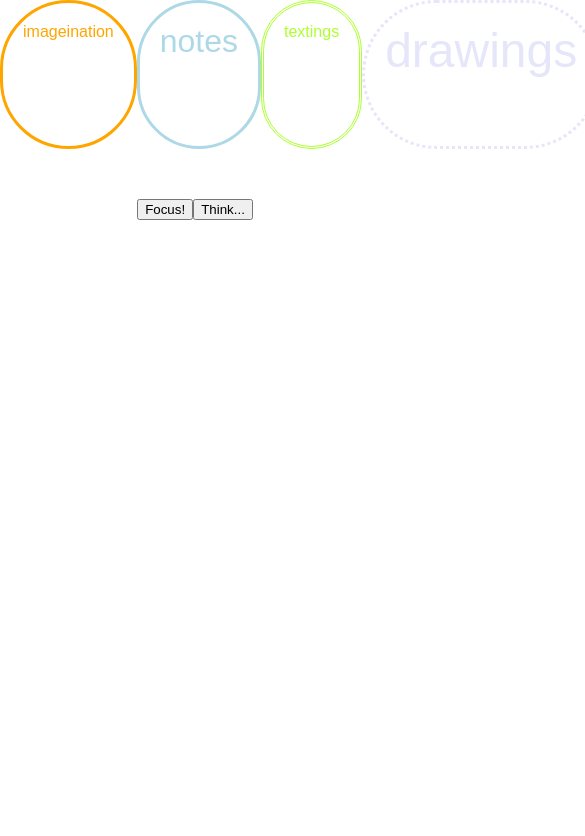
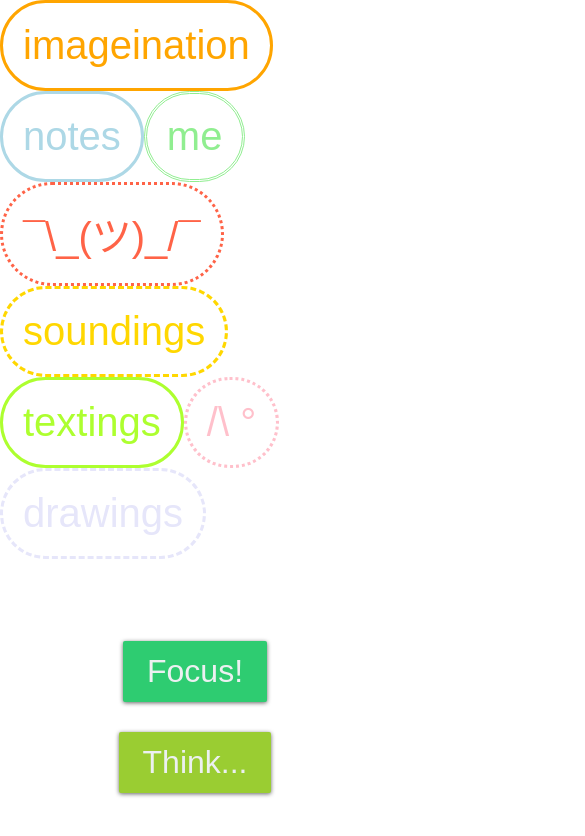
Before and after one commit to martin-martin/xyayz, a React (Create React App) app: page /notes in a window 390 px wide. Shown: the top 836 px of the page, 585 px wide, since content can reach past the window. Built offline with nearby package versions, Linux system fonts and the light colour scheme.

Commit message:
feat: improve mobile accessibility

```diff
--- a/src/App.css
+++ b/src/App.css
@@ -4,6 +4,7 @@
 
 .all-things {
   display: flex;
+  flex-wrap: wrap;
 }
 
 .bubble {
@@ -18,3 +19,67 @@ a {
 .text-note {
   text-align: left;
 }
+
+/* improve mobile accessibility */
+
+@media only screen and (max-width: 768px) {
+
+  .bubble {
+    font-size: 2.5em !important;
+  }
+
+  .current-thought {
+    font-size: 1.5em;
+  }
+
+  /*
+    material design button
+    thanks: https://codepen.io/sebj54/pen/oxluI
+  */
+  .btn {
+    font-size: 2em;
+    position: relative;
+    display: block;
+    margin: 30px auto;
+    padding: 12px 24px;
+    overflow: hidden;
+    border-width: 0;
+    outline: none;
+    border-radius: 2px;
+    box-shadow: 0 1px 4px rgba(0, 0, 0, .6);
+    background-color: #2ecc71;
+    color: #ecf0f1;
+    transition: background-color .3s;
+  }
+
+  .btn:before {
+    content: "";
+    position: absolute;
+    top: 50%;
+    left: 50%;
+    display: block;
+    width: 0;
+    padding-top: 0;
+    border-radius: 100%;
+    background-color: rgba(236, 240, 241, .3);
+    -webkit-transform: translate(-50%, -50%);
+    -moz-transform: translate(-50%, -50%);
+    -ms-transform: translate(-50%, -50%);
+    -o-transform: translate(-50%, -50%);
+    transform: translate(-50%, -50%);
+  }
+
+  .btn:active:before {
+    width: 120%;
+    padding-top: 120%;
+    transition: width .2s ease-out, padding-top .2s ease-out;
+  }
+
+  .btn.mossgreen {
+    background-color: #9acd32;
+  }
+
+  .btn.mossgreen:hover, .btn.mossgreen:focus {
+    background-color: #6b8e23;
+  }
+}
--- a/src/MovingBubble.js
+++ b/src/MovingBubble.js
@@ -22,20 +22,6 @@ state = {
         speed: 0
       },
       {
-        title: 'textings',
-        link: 'https://www.xyayz/writing',
-        color: '#ADFF2F',
-        size: 1,
-        speed: 0
-      },
-      {
-        title: 'drawings',
-        link: 'https://www.xyayz/drawing',
-        color: 'lavender',
-        size: 3,
-        speed: 0
-      },
-      {
         title: 'me',
         link: 'https://www.xyayz/me',
         color: 'lightgreen',
@@ -57,12 +43,26 @@ state = {
         speed: 0
       },
       {
+        title: 'textings',
+        link: 'https://www.xyayz/writing',
+        color: '#ADFF2F',
+        size: 1,
+        speed: 0
+      },
+      {
         title: '/\\ °',
         link: 'https://www.xyayz/travels',
         color: 'pink',
         size: 2,
         speed: 0
       },
+      {
+        title: 'drawings',
+        link: 'https://www.xyayz/drawing',
+        color: 'lavender',
+        size: 3,
+        speed: 0
+      }
     ]
   }
 
--- a/src/ThoughtfulThoughts.js
+++ b/src/ThoughtfulThoughts.js
@@ -77,8 +77,8 @@ class ThoughtfulThoughts extends Component {
         <p className="current-thought" style={{opacity: this.state.opacity}}>
           {this.state.currentThought}
         </p>
-        <button onClick={this.makeAppear}>Focus!</button>
-        <button onClick={this.seedNextThought}>Think...</button>
+        <button className="btn" onClick={this.makeAppear}>Focus!</button>
+        <button className="btn mossgreen" onClick={this.seedNextThought}>Think...</button>
       </div>
     )
 
```
